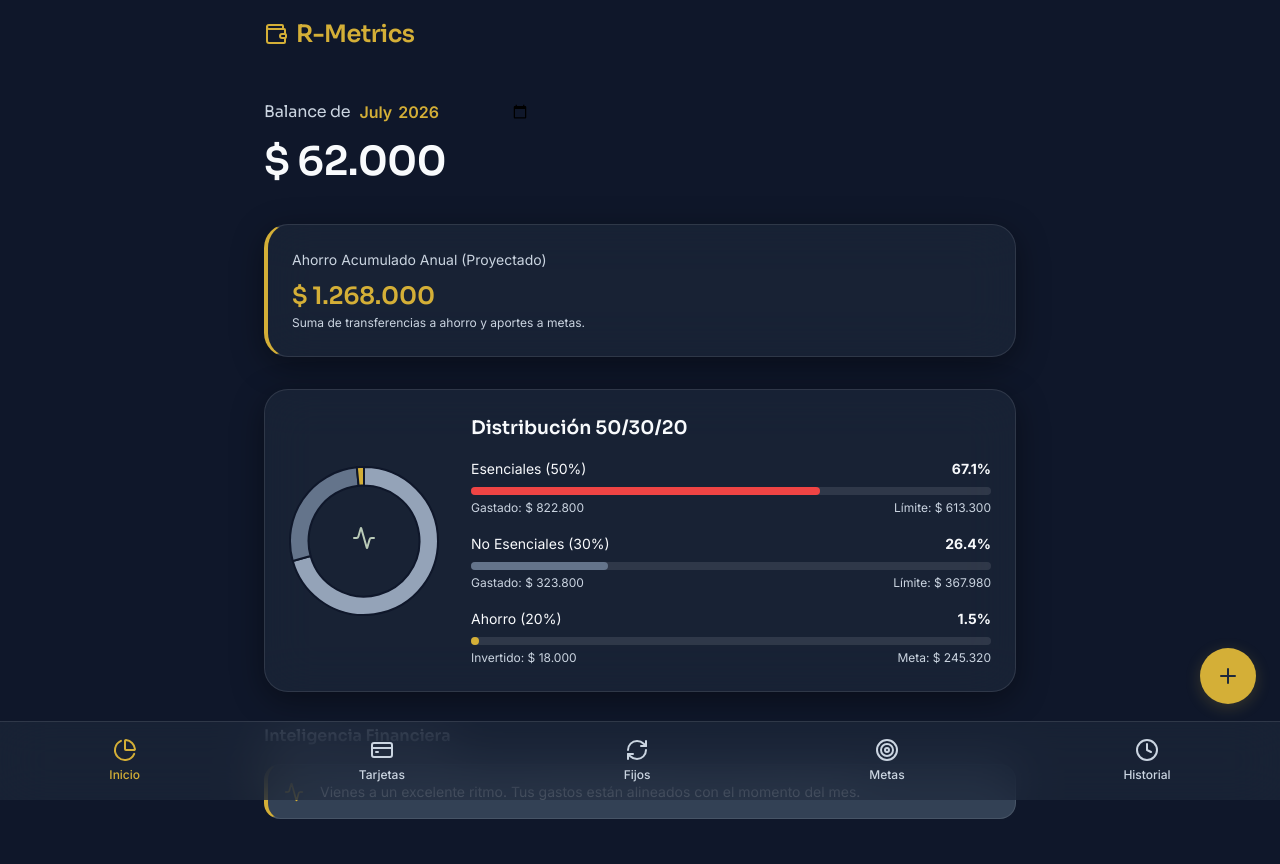
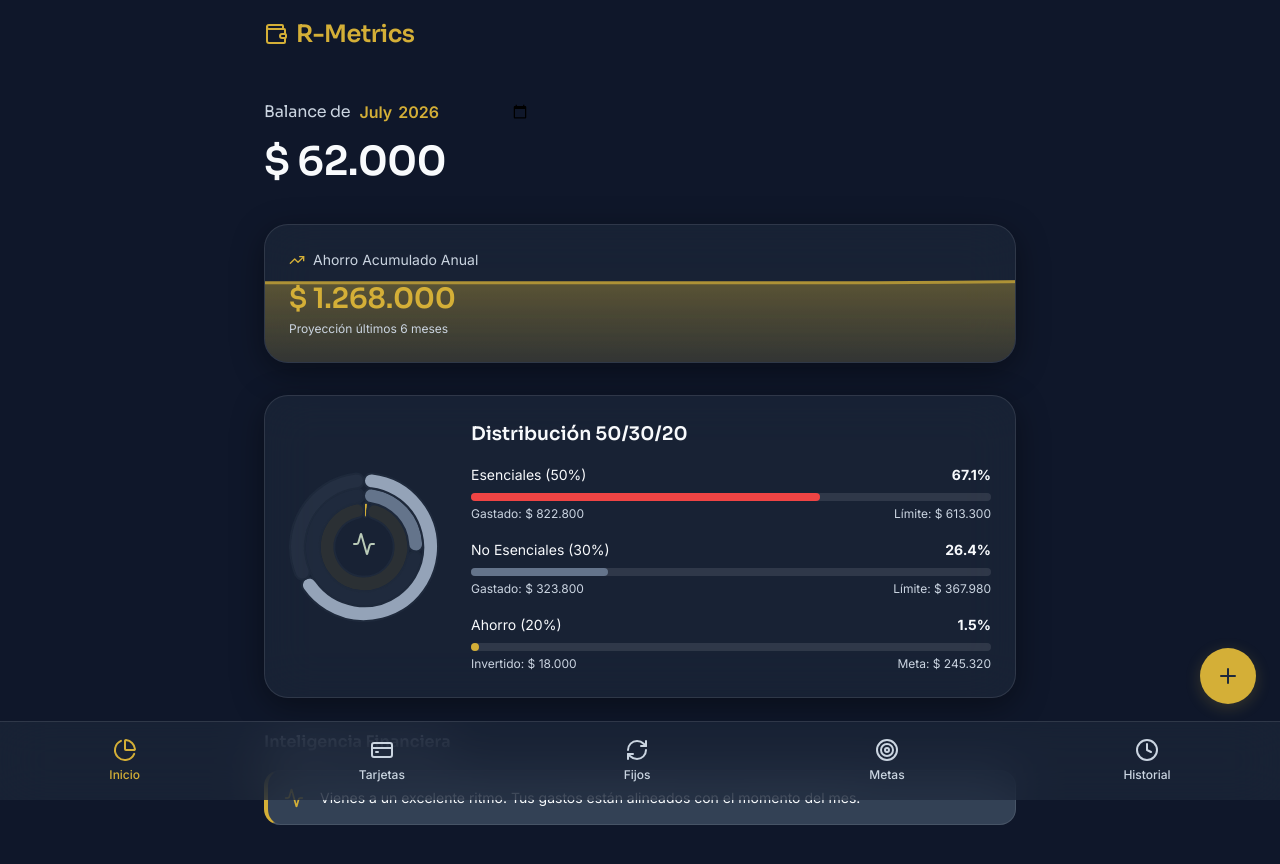
Before and after one commit to HasselGit/Rober-Metrics, a React (Vite) app: page / in a window 1280 px wide. Shown: the top 864 px of the page. Built offline with nearby package versions, Linux system fonts and the light colour scheme.

Commit message:
feat: Add 3D charts, Area splines and Concentric rings

```diff
--- a/src/components/CreditCardManager.jsx
+++ b/src/components/CreditCardManager.jsx
@@ -12,8 +12,18 @@ const CreditCardManager = ({ creditCards, onAdd, onEdit, onDelete, onViewDetails
       {
         label: 'Deuda a pagar',
         data: projection,
-        backgroundColor: '#ff4757',
-        borderRadius: 4,
+        backgroundColor: (context) => {
+          const chart = context.chart;
+          const {ctx, chartArea} = chart;
+          if (!chartArea) return '#ff4757';
+          const gradient = ctx.createLinearGradient(0, chartArea.bottom, 0, chartArea.top);
+          gradient.addColorStop(0, '#b33939'); // Dark red base
+          gradient.addColorStop(0.8, '#ff7675'); // Bright neon
+          gradient.addColorStop(1, '#ff9f43'); // Hot tip
+          return gradient;
+        },
+        borderRadius: 8,
+        borderWidth: 0,
       }
     ]
   };
--- a/src/components/Dashboard.jsx
+++ b/src/components/Dashboard.jsx
@@ -1,28 +1,43 @@
-import React from 'react';
-import { Doughnut, Bar } from 'react-chartjs-2';
-import { Chart as ChartJS, ArcElement, Tooltip, Legend, CategoryScale, LinearScale, BarElement } from 'chart.js';
+import React, { useRef, useEffect } from 'react';
+import { Doughnut, Line } from 'react-chartjs-2';
+import { Chart as ChartJS, ArcElement, Tooltip, Legend, CategoryScale, LinearScale, BarElement, LineElement, PointElement, Filler } from 'chart.js';
 import { formatCurrency } from '../utils/financeCalculator';
-import { Plus, CreditCard, Activity } from 'lucide-react';
+import { Plus, CreditCard, Activity, TrendingUp } from 'lucide-react';
 
-ChartJS.register(ArcElement, Tooltip, Legend, CategoryScale, LinearScale, BarElement);
+ChartJS.register(ArcElement, Tooltip, Legend, CategoryScale, LinearScale, BarElement, LineElement, PointElement, Filler);
 
 const Dashboard = ({ data, calculations, selectedMonth, onMonthChange, onAddClick }) => {
   const { expenses, ideal, percentages } = calculations;
+  const chartRef = useRef(null);
 
+  // Concentric Rings Data
   const donutData = {
     labels: ['Esenciales', 'No Esenciales', 'Ahorro'],
     datasets: [
       {
-        data: [expenses.esenciales, expenses['no-esenciales'], expenses.ahorro],
-        backgroundColor: [
-          '#94a3b8', // Platinum for Esenciales
-          '#64748b', // Slate 500 for No Esenciales
-          '#d4af37'  // Gold for Ahorro
-        ],
-        borderColor: '#0f172a',
+        label: 'Esenciales',
+        data: [Math.min(percentages.esenciales, 100), Math.max(0, 100 - percentages.esenciales)],
+        backgroundColor: ['#94a3b8', 'rgba(148, 163, 184, 0.1)'],
         borderWidth: 2,
-        cutout: '75%',
+        borderColor: '#1e293b',
+        borderRadius: 20,
       },
+      {
+        label: 'No Esenciales',
+        data: [Math.min(percentages['no-esenciales'], 100), Math.max(0, 100 - percentages['no-esenciales'])],
+        backgroundColor: ['#64748b', 'rgba(100, 116, 139, 0.1)'],
+        borderWidth: 2,
+        borderColor: '#1e293b',
+        borderRadius: 20,
+      },
+      {
+        label: 'Ahorro',
+        data: [Math.min(percentages.ahorro, 100), Math.max(0, 100 - percentages.ahorro)],
+        backgroundColor: ['#d4af37', 'rgba(212, 175, 55, 0.1)'],
+        borderWidth: 2,
+        borderColor: '#1e293b',
+        borderRadius: 20,
+      }
     ],
   };
 
@@ -31,9 +46,68 @@ const Dashboard = ({ data, calculations, selectedMonth, onMonthChange, onAddClic
       legend: { display: false },
       tooltip: {
         callbacks: {
+          label: (context) => {
+            if (context.dataIndex === 1) return null; // Don't show tooltip for the empty part
+            return `${context.dataset.label}: ${context.raw.toFixed(1)}%`;
+          }
+        }
+      }
+    },
+    cutout: '40%',
+  };
+
+  // Area Chart Data (Acumulado)
+  const last6Months = Array.from({length: 6}, (_, i) => {
+    const d = new Date();
+    d.setMonth(d.getMonth() - (5 - i));
+    return d.toISOString().slice(0, 7);
+  });
+
+  const baseGoals = (data.goals || []).reduce((sum, g) => sum + g.currentAmount, 0);
+  const areaDataPoints = last6Months.map(monthStr => {
+    const totalAhorro = data.transactions
+      .filter(t => t.category === 'ahorro' && t.date.slice(0, 7) <= monthStr)
+      .reduce((sum, t) => sum + t.amount, 0);
+    return totalAhorro + baseGoals;
+  });
+
+  const areaData = {
+    labels: last6Months.map(m => m.split('-')[1]), // Just month number
+    datasets: [
+      {
+        fill: true,
+        label: 'Acumulado',
+        data: areaDataPoints,
+        borderColor: '#d4af37',
+        backgroundColor: (context) => {
+          const ctx = context.chart.ctx;
+          const gradient = ctx.createLinearGradient(0, 0, 0, 150);
+          gradient.addColorStop(0, 'rgba(212, 175, 55, 0.5)');
+          gradient.addColorStop(1, 'rgba(212, 175, 55, 0.0)');
+          return gradient;
+        },
+        tension: 0.4,
+        pointRadius: 0,
+        pointHoverRadius: 6,
+        borderWidth: 3,
+      }
+    ]
+  };
+
+  const areaOptions = {
+    responsive: true,
+    maintainAspectRatio: false,
+    plugins: {
+      legend: { display: false },
+      tooltip: {
+        callbacks: {
           label: (context) => formatCurrency(context.raw)
         }
       }
+    },
+    scales: {
+      x: { display: false },
+      y: { display: false, min: 0 }
     }
   };
 
@@ -63,13 +137,22 @@ const Dashboard = ({ data, calculations, selectedMonth, onMonthChange, onAddClic
         </button>
       </header>
 
-      {/* Acumulado Anual Card */}
-      <div className="glass-card mb-4" style={{ borderLeft: '4px solid var(--primary)' }}>
-        <p className="text-muted mb-1" style={{ fontSize: '0.875rem' }}>Ahorro Acumulado Anual (Proyectado)</p>
-        <h2 style={{ fontSize: '1.5rem', color: 'var(--primary)' }}>
-          {formatCurrency(data.transactions.filter(t => t.category === 'ahorro').reduce((sum, t) => sum + t.amount, 0) + (data.goals || []).reduce((sum, g) => sum + g.currentAmount, 0))}
-        </h2>
-        <p className="text-muted mt-1" style={{ fontSize: '0.75rem' }}>Suma de transferencias a ahorro y aportes a metas.</p>
+      {/* Acumulado Anual Card (Area Spline) */}
+      <div className="glass-card mb-4" style={{ position: 'relative', overflow: 'hidden', paddingBottom: '0' }}>
+        <div style={{ paddingBottom: '1.5rem', position: 'relative', zIndex: 1 }}>
+          <p className="text-muted mb-1" style={{ fontSize: '0.875rem', display: 'flex', alignItems: 'center', gap: '0.5rem' }}>
+            <TrendingUp size={16} color="#d4af37" /> Ahorro Acumulado Anual
+          </p>
+          <h2 style={{ fontSize: '1.75rem', color: 'var(--primary)', marginBottom: '0' }}>
+            {formatCurrency(areaDataPoints[areaDataPoints.length - 1])}
+          </h2>
+          <p className="text-muted mt-1" style={{ fontSize: '0.75rem' }}>Proyección últimos 6 meses</p>
+        </div>
+
+        {/* Area Chart Background */}
+        <div style={{ position: 'absolute', bottom: 0, left: 0, right: 0, height: '100px', opacity: 0.8, zIndex: 0, marginLeft: '-1rem', marginRight: '-1rem', marginBottom: '-4px' }}>
+          <Line data={areaData} options={areaOptions} ref={chartRef} />
+        </div>
       </div>
 
       {/* 50/30/20 Overview */}
```
